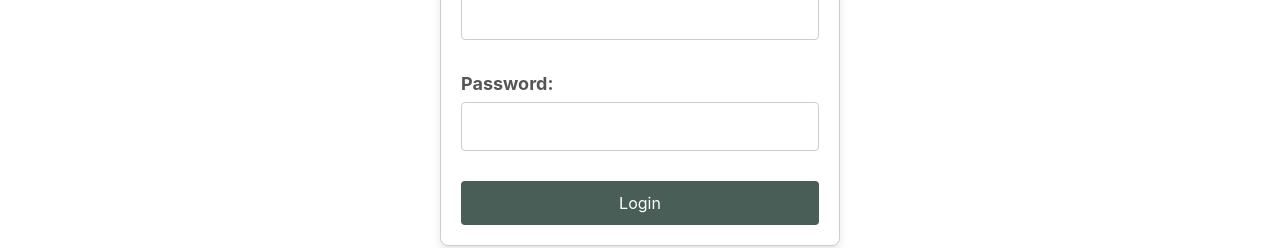
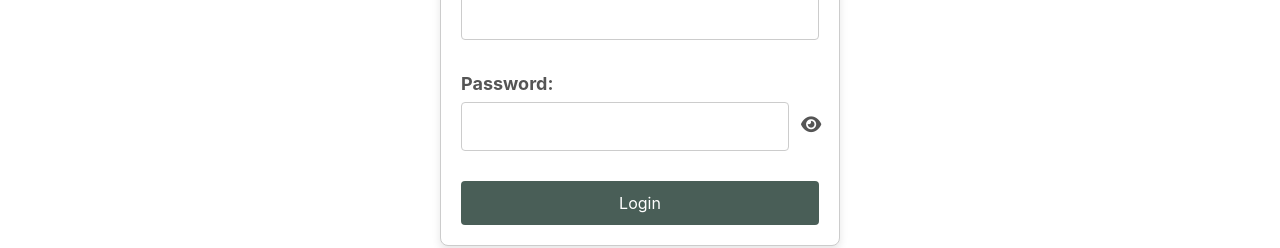
Before and after one commit to aasiyan/website, a React (Create React App) app: page /authentication in a window 1280 px wide. Shown: the part 359-607 px from the top of the page. Built offline with nearby package versions, Linux system fonts and the light colour scheme.

Commit message:
eye icon added in login page

```diff
--- a/public/index.html
+++ b/public/index.html
@@ -16,6 +16,10 @@
       integrity="sha384-YvpcrYf0tY3lHB60NNkmXc5s9fDVZLESaAA55NDzOxhy9GkcIdslK1eN7N6jIeHz"
       crossorigin="anonymous"
     ></script>
+    <link
+      rel="stylesheet"
+      href="https://cdnjs.cloudflare.com/ajax/libs/font-awesome/6.0.0-beta3/css/all.min.css"
+    />
 
     <title>Aasiyan</title>
   </head>
--- a/src/components/Authentication/Authentication.css
+++ b/src/components/Authentication/Authentication.css
@@ -90,8 +90,26 @@ button {
   margin-top: 150px;
   text-align: center;
 }
-.auth-container{
+.auth-container {
   margin: 50px;
+}
+.password-container {
+  position: relative;
+}
+
+.password-container input {
+  width: calc(100% - 30px);
+  padding-right: 30px;
+}
+
+.password-container i {
+  position: absolute;
+  top: 45%;
+  left: 340px;
+  cursor: pointer;
+}
+.eye-icon{
+  margin-left: 10px;
 }
 @media only screen and (max-width: 600px) {
   .auth-note {
--- a/src/components/Authentication/Authentication.js
+++ b/src/components/Authentication/Authentication.js
@@ -5,6 +5,7 @@ import "./Authentication.css";
 function Authentication() {
   const [username, setUsername] = useState("");
   const [password, setPassword] = useState("");
+  const [showPassword, setShowPassword] = useState(false);
   const navigate = useNavigate();
 
   const defaultUsername = "admin@aasiyan";
@@ -31,7 +32,9 @@ function Authentication() {
   };
 
   // alert("only admin can access the certificate page!!");
-
+  const togglePasswordVisibility = () => {
+    setShowPassword(!showPassword);
+  };
   return (
     <>
       <div className="auth-container">
@@ -56,16 +59,21 @@ function Authentication() {
                 />
               </label>
             </div>
-            <div>
+            <div className="password-container">
               <label>
                 Password:
                 <input
-                  type="password"
+                  type={showPassword ? "text" : "password"}
                   value={password}
                   onChange={(e) => setPassword(e.target.value)}
                   required
                 />
+                <i
+                  className={`fa ${showPassword ? "fa-eye-slash" : "fa-eye"}`}
+                  onClick={togglePasswordVisibility}
+                />
               </label>
+
             </div>
             <button type="submit">Login</button>
           </div>
```
